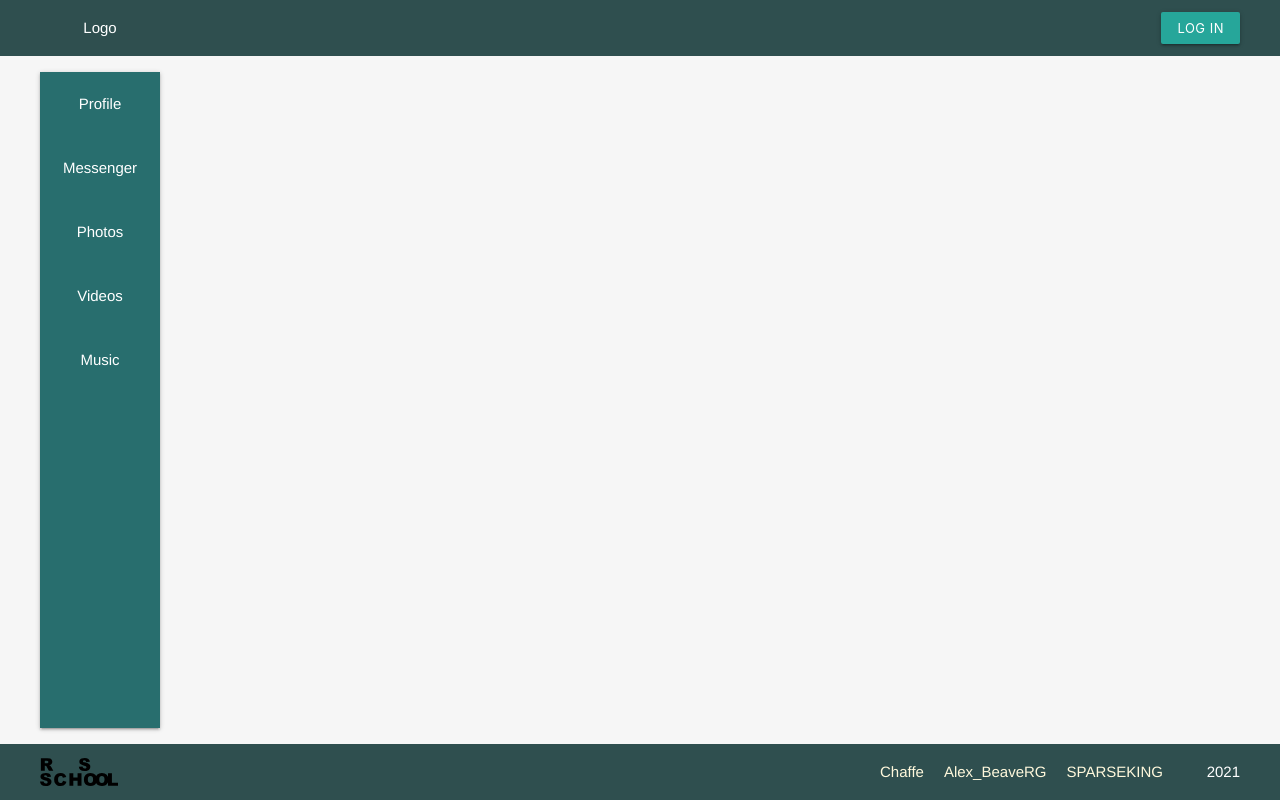
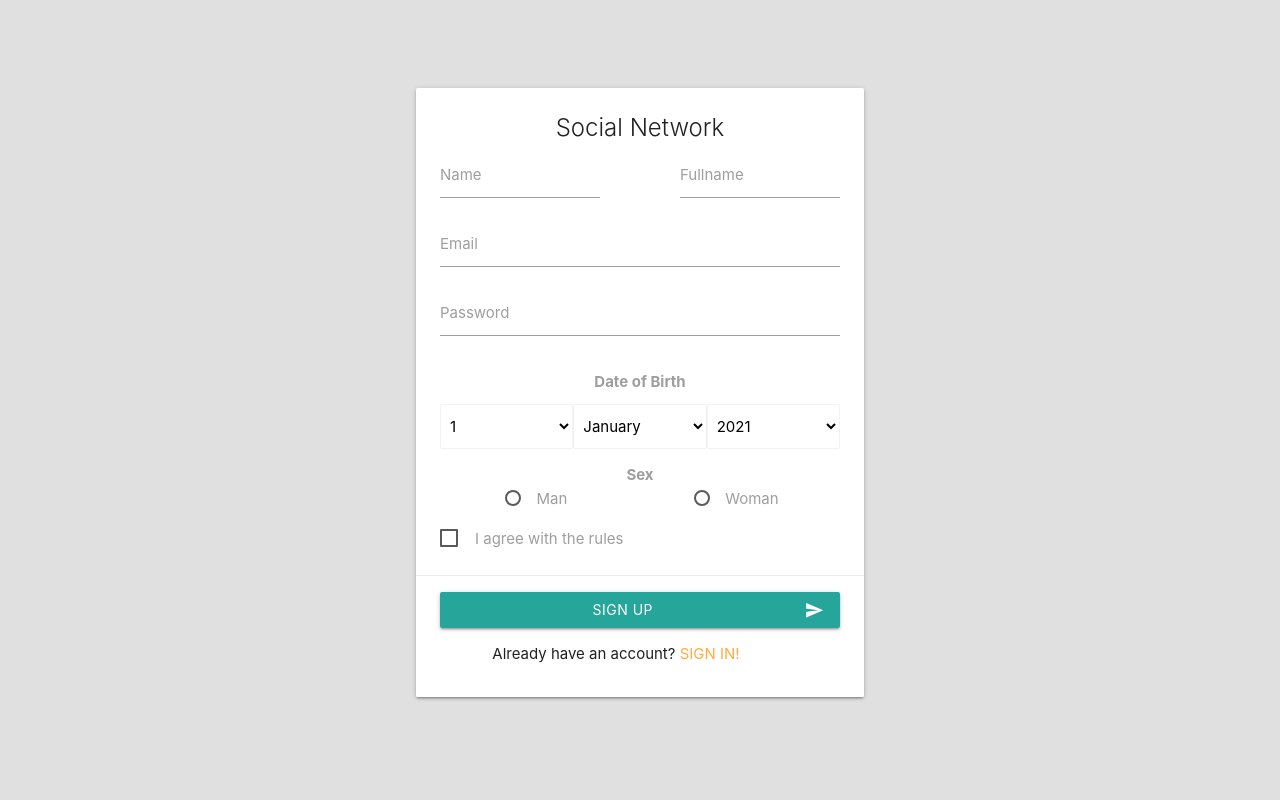
Before and after one commit to Chaffe/Social-network, a Vue app in the folder social-network/: page /registration in a window 1280 px wide. Built offline with nearby package versions, Linux system fonts and the light colour scheme.

Commit message:
feat: implement login and registration layout

```diff
--- a/social-network/public/index.html
+++ b/social-network/public/index.html
@@ -4,6 +4,7 @@
     <meta charset="utf-8">
     <meta http-equiv="X-UA-Compatible" content="IE=edge">
     <meta name="viewport" content="width=device-width,initial-scale=1.0">
+    <link href="https://fonts.googleapis.com/icon?family=Material+Icons" rel="stylesheet">
     <link rel="icon" href="<%= BASE_URL %>favicon.ico">
     <title><%= htmlWebpackPlugin.options.title %></title>
   </head>
--- a/social-network/src/App.vue
+++ b/social-network/src/App.vue
@@ -1,25 +1,30 @@
 <template>
   <div id="app">
-    <MainLayout/>
-    <!-- <component :is="layout">
+    <component :is="layout">
       <router-view/>
-    </component> -->
+    </component>
   </div>
 </template>
 
 <script>
 import MainLayout from '@/layouts/MainLayout.vue';
+import EmptyLayout from '@/layouts/EmptyLayout.vue';
 
 export default {
   components: {
-    MainLayout,
+    MainLayout, EmptyLayout,
   },
-
   computed: {
     layout() {
-      // console.log(`${(this.$routes.meta.layout || 'empty')}-layout`);
       return `${(this.$route.meta.layout || 'empty')}-layout`;
     },
   },
 };
 </script>
+
+<style lang="scss">
+@import '~materialize-css/dist/css/materialize.min.css';
+@import '@/assets/styles/constants.scss';
+@import '@/assets/styles/style.scss';
+
+</style>
--- a/social-network/src/assets/styles/style.scss
+++ b/social-network/src/assets/styles/style.scss
@@ -9,6 +9,21 @@
   -moz-osx-font-smoothing: grayscale;
   text-align: center;
   color: white;
+}
+
+.empty-layout{
+  display:-webkit-flex;
+  display:-ms-flexbox;
+  display:flex;
+  -webkit-flex-direction:column;
+  -ms-flex-direction:column;
+  flex-direction:column;
+  -webkit-align-items:center;
+  -ms-flex-align:center;
+  align-items:center;
+  padding-top: 10vh;
+  height: 100vh;
+  background-color: #F6F6F6;
 }
 
 .main {
@@ -58,3 +73,27 @@
   box-shadow: 2px 2px 35px 14px rgba(13, 13, 13, 0.04);
   color: $dark-text-color;
 }
+
+.auth-card{
+  width: 35%;
+}
+
+.card-title {
+  text-align: center;
+}
+
+.name-input, .fullname-input {
+  width: 40%;
+}
+
+.auth-submit{
+  width: 100%;
+}
+
+.input-field {
+  margin-top: 0;
+}
+
+.helper-text.invalid{
+  color:#f44336
+}
--- a/social-network/src/components/Header.vue
+++ b/social-network/src/components/Header.vue
@@ -2,7 +2,11 @@
   <header class="header">
     <div class="header__wrapper wrapper">
       <div class="brand-logo">Logo</div>
-      <button class="btn-small">Log in</button>
+      <router-link
+        to='/login'
+      >
+        <button class="btn-small">Log in</button>
+      </router-link>
     </div>
   </header>
 </template>
--- /dev/null
+++ b/social-network/src/layouts/EmptyLayout.vue
@@ -0,0 +1,5 @@
+<template>
+  <div class="grey lighten-2 empty-layout">
+    <router-view />
+  </div>
+</template>
--- a/social-network/src/router/index.ts
+++ b/social-network/src/router/index.ts
@@ -54,6 +54,18 @@ const router = new VueRouter({
       meta: { layout: 'main' },
       component: () => import('../views/Music.vue'),
     },
+    {
+      path: '/login',
+      name: 'login',
+      meta: { layout: 'empty' },
+      component: () => import('../views/Login.vue'),
+    },
+    {
+      path: '/registration',
+      name: 'registration',
+      meta: { layout: 'empty' },
+      component: () => import('../views/Registration.vue'),
+    },
   ],
 });
 
--- /dev/null
+++ b/social-network/src/views/Login.vue
@@ -0,0 +1,51 @@
+<template>
+  <form class="card auth-card">
+    <div class="card-content">
+      <span class="card-title">Social Network</span>
+      <div class="input-field">
+        <input
+            id="email"
+            type="text"
+            class="validate"
+        >
+        <label for="email">Email</label>
+        <!-- <small class="helper-text invalid">Email</small> -->
+      </div>
+      <div class="input-field">
+        <input
+            id="password"
+            type="password"
+            class="validate"
+        >
+        <label for="password">Password</label>
+        <!-- <small class="helper-text invalid">Password</small> -->
+      </div>
+      <p>
+        <label>
+          <input type="checkbox">
+          <span>Remember password</span>
+        </label>
+      </p>
+    </div>
+    <div class="card-action">
+      <div>
+        <button
+            class="btn waves-effect waves-light auth-submit"
+            type="submit"
+        >
+          Log In
+          <i class="material-icons right">send</i>
+        </button>
+      </div>
+
+      <p class="center">
+        Don't have an account?
+        <router-link
+          to="/registration"
+        >
+          <a href="/">Sign up</a>
+        </router-link>
+      </p>
+    </div>
+  </form>
+</template>
--- /dev/null
+++ b/social-network/src/views/Registration.vue
@@ -0,0 +1,140 @@
+<template>
+  <form class="card auth-card">
+    <div class="card-content">
+      <span class="card-title">Social Network</span>
+      <div class="name-input-container">
+        <div class="input-field name-input">
+        <input
+            id="name"
+            type="text"
+            class="validate"
+        >
+        <label for="name">Name</label>
+        <!-- <small class="helper-text invalid">Name</small> -->
+      </div>
+      <div class="input-field fullname-input">
+        <input
+            id="fullname"
+            type="text"
+            class="validate"
+        >
+        <label for="fullname">Fullname</label>
+        <!-- <small class="helper-text invalid">Name</small> -->
+      </div>
+      </div>
+      <div class="input-field">
+        <input
+            id="email"
+            type="text"
+        >
+        <label for="email">Email</label>
+        <!-- <small class="helper-text invalid">Email</small> -->
+      </div>
+      <div class="input-field">
+        <input
+            id="password"
+            type="password"
+            class="validate"
+        >
+        <label for="password">Password</label>
+        <!-- <small class="helper-text invalid">Password</small> -->
+      </div>
+      <div class="input-field birthday-select-container">
+        <label class="birthday-select-title">Date of Birth</label>
+        <div class="birthday-select-wrapper">
+          <select class="select-day select" name="day" id="day">
+            <option value="1">1</option>
+          </select>
+          <select class="select-month select" name="month" id="month">
+            <option value="January">January</option>
+          </select>
+          <select class="select-year select" name="year" id="year">
+            <option value="2021">2021</option>
+          </select>
+        </div>
+      </div>
+      <div class="sex-container">
+        <label class="sex-container-title">Sex</label>
+        <div class="sex-wrapper">
+          <p>
+            <label>
+              <input class="with-gap" name="group1" type="radio"  />
+              <span>Man</span>
+            </label>
+          </p>
+          <p>
+            <label>
+              <input class="with-gap" name="group1" type="radio"  />
+              <span>Woman</span>
+            </label>
+          </p>
+        </div>
+      </div>
+        <p>
+        <label>
+          <input type="checkbox" />
+          <span>I agree with the rules</span>
+        </label>
+      </p>
+    </div>
+    <div class="card-action">
+      <div>
+          <button
+            class="btn waves-effect waves-light auth-submit"
+            type="submit"
+          >
+            Sign Up
+            <i class="material-icons right">send</i>
+          </button>
+        </div>
+      <p class="center">
+        Already have an account?
+        <router-link
+          to="/login"
+        >
+          <a href="#">Sign In!</a>
+        </router-link>
+      </p>
+    </div>
+  </form>
+</template>
+
+<style lang="scss" scoped>
+  .name-input-container {
+    display: flex;
+    justify-content: space-between;
+  }
+
+  .select {
+    display: block;
+  }
+
+  .birthday-select-wrapper {
+    display: flex;
+    justify-content: space-between;
+  }
+
+  .birthday-select-title {
+    position: static;
+    display: block;
+    text-align: center;
+    margin-bottom: 1.5rem;
+    font-weight: bold;
+  }
+
+  .sex-container {
+    margin: 1rem 0;
+  }
+
+  .sex-wrapper {
+    display: flex;
+    justify-content: space-around;
+  }
+
+  .sex-container-title {
+    display: block;
+    text-align: center;
+    font-size: 1rem;
+    font-weight: bold;
+  }
+</style>
```
